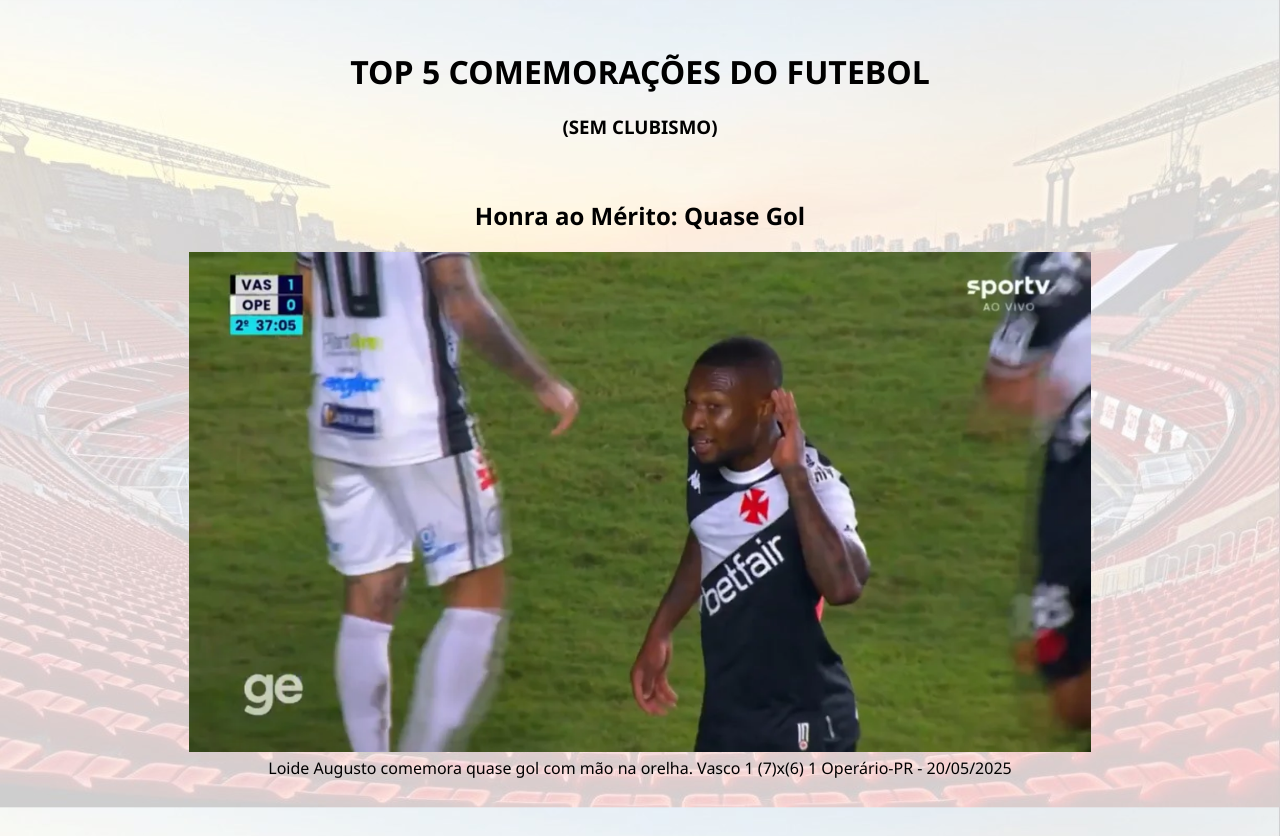
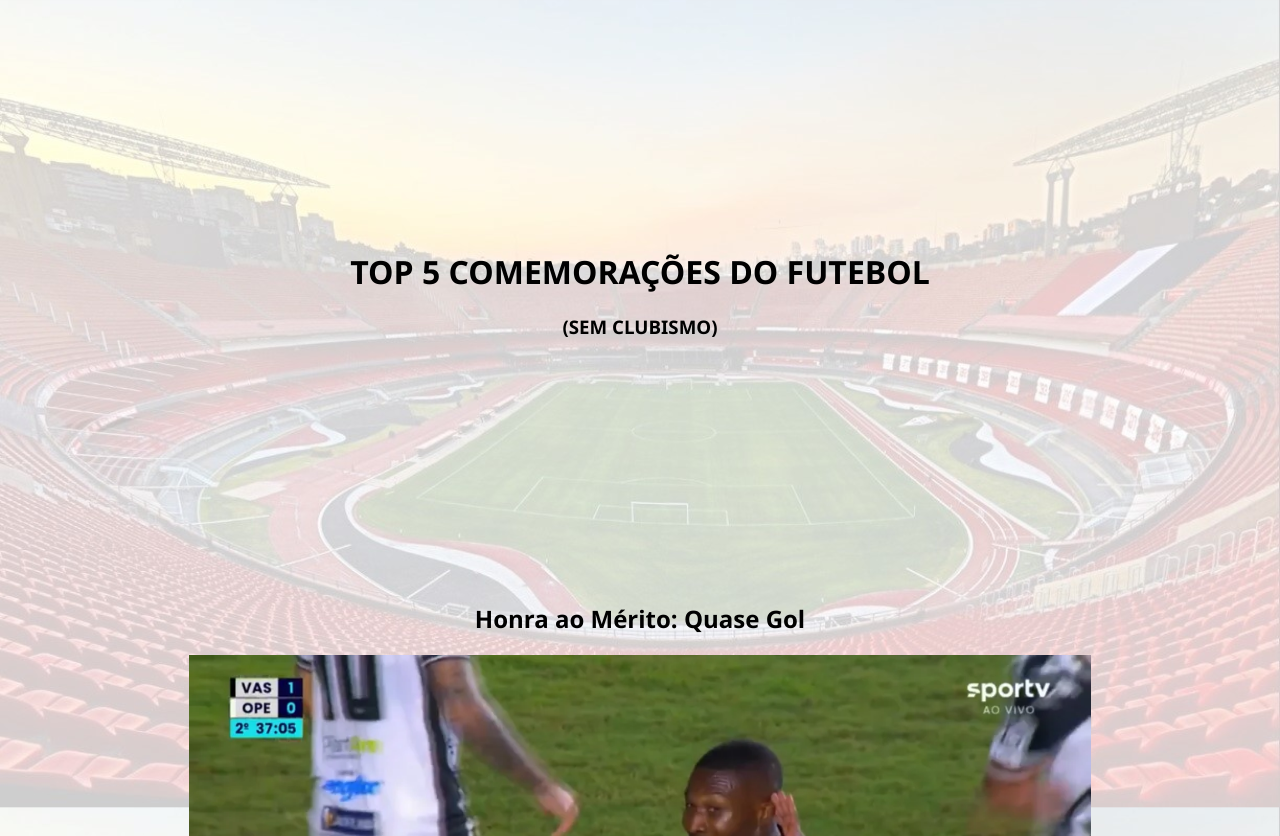
Before and after one commit to FreitasNatanael/PWEB, a plain HTML site: page AtividadeExtra/index.html in a window 1280 px wide. Shown: the top 836 px of the page. Drawn offline with Linux system fonts and the light colour scheme.

Commit message:
Add files via upload

```diff
--- a/AtividadeExtra/index.html
+++ b/AtividadeExtra/index.html
@@ -5,6 +5,8 @@
     <link rel="stylesheet" href="style.css">
     <h1>TOP 5 COMEMORAÇÕES DO FUTEBOL</h1>
     <h3>(SEM CLUBISMO)</h3>
+    <br>
+    <br>
 
 </header>
 
@@ -21,7 +23,7 @@
 
     <h2>TOP 67: Six Seven </h2>
     <figure>
-    <img src="./imgtop67.gif" width="500" height="auto">
+    <img src="./imgtop67.gif" width="300" height="auto">
     <figcaption>Lucas Moura gesticulando "Six-Seven". São Paulo 2 x 1 Primavera - 07/02/2026</figcaption>
     </figure>
 
--- a/AtividadeExtra/style.css
+++ b/AtividadeExtra/style.css
@@ -1,7 +1,8 @@
 header{
-    margin-top: 50px ;
+    margin-top: 250px ;
     font-family: MetroGothic, Gotham, "Segoe UI", Tahoma;
     text-align: center;
+    margin-bottom: 200px ;
 
 }
 body{
@@ -11,8 +12,6 @@ body{
     background-attachment: fixed;
     background-repeat: no-repeat;
     background-size: cover;
-
-
 
 }
 
```
